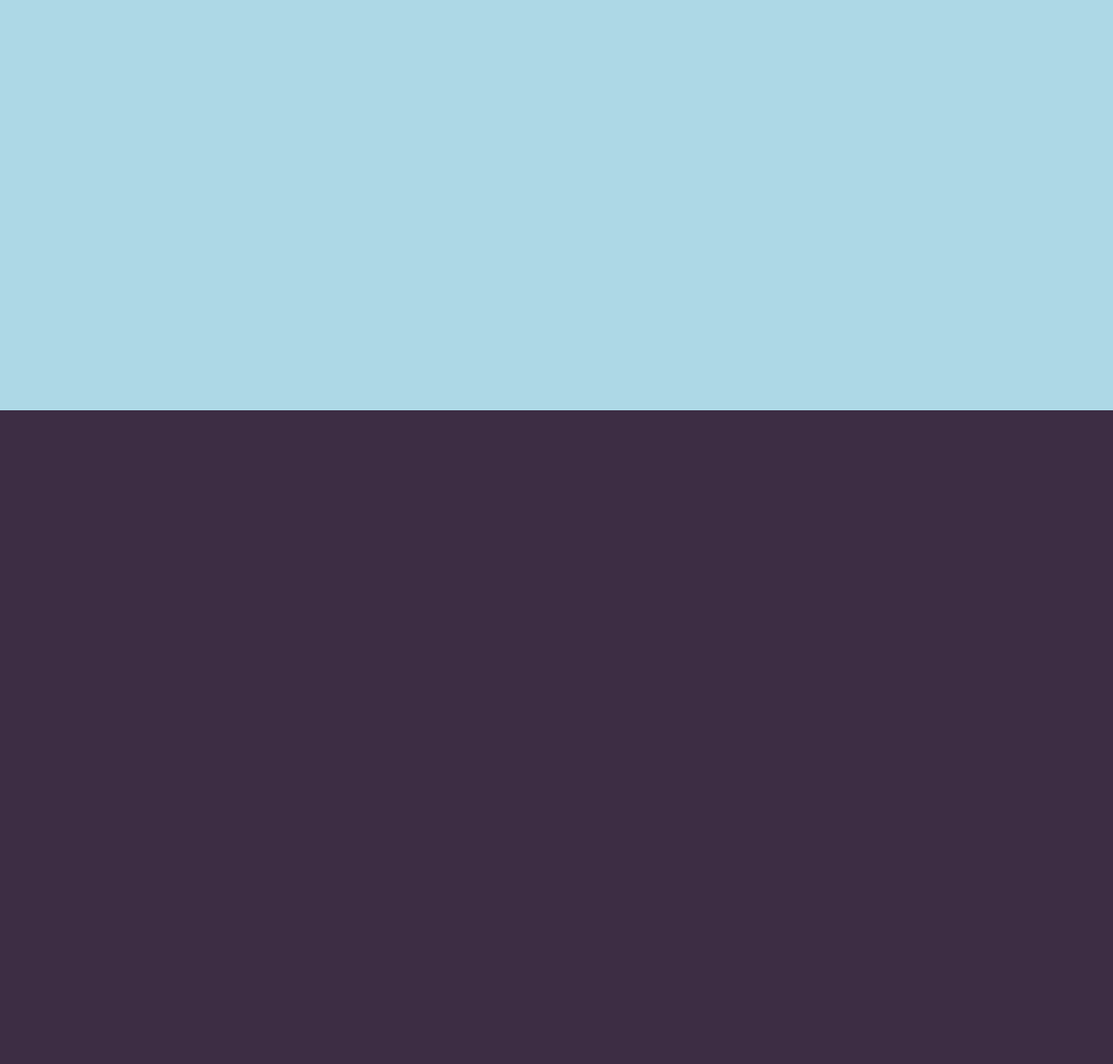
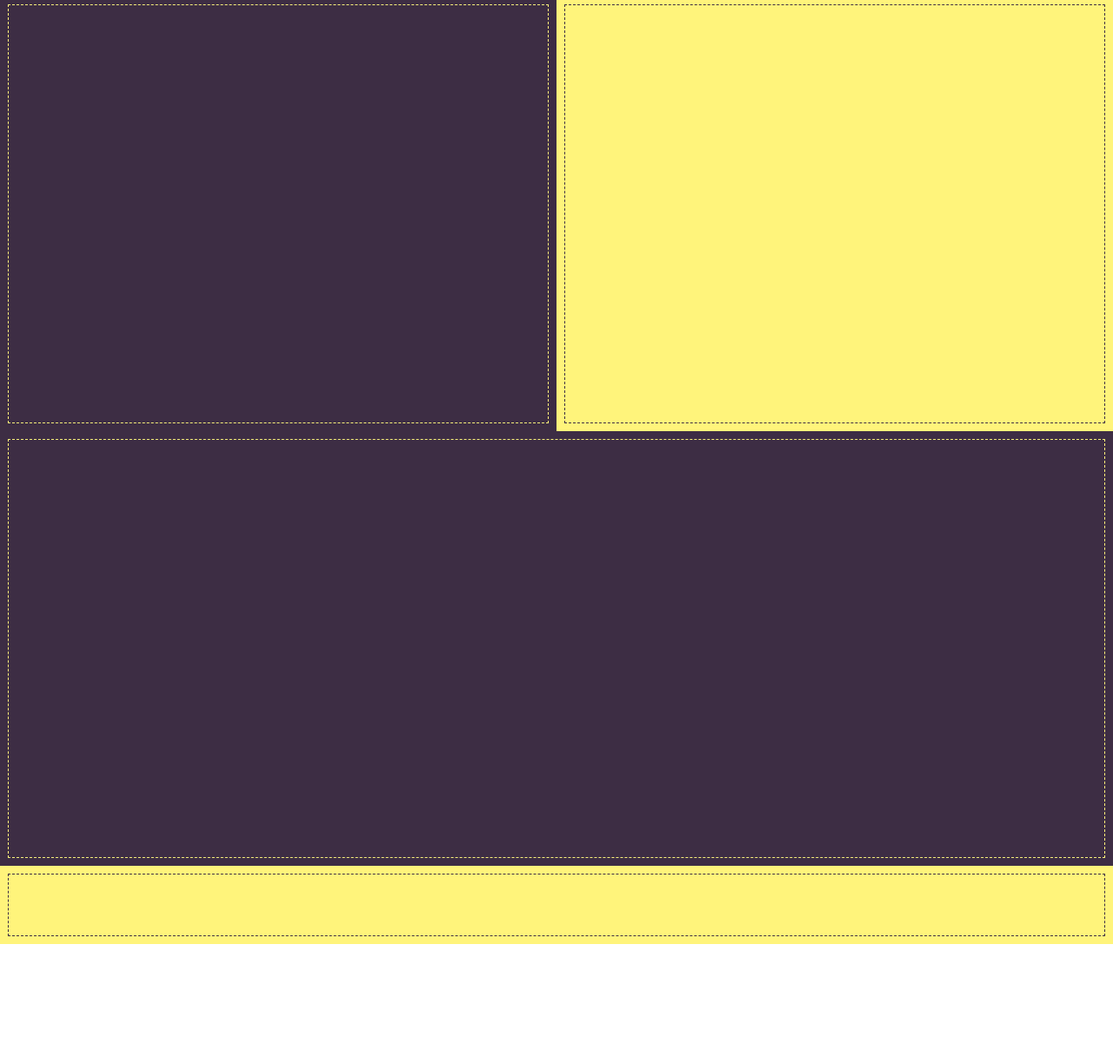
Before and after one commit to OllyBee81/UX_UI_HW_17, a plain HTML site: page index.html in a window 1280 px wide. Shown: the part 109-1333 px from the top of the page at 87% size. After the commit the page ends 1195 px from the top, so only its background shows below. Drawn offline with Linux system fonts and the light colour scheme.

Commit message:
Updated a few files

```diff
--- a/css/index.css
+++ b/css/index.css
@@ -10,6 +10,8 @@ body{
   height: auto;
   justify-content: center;
   display: flex;
+  outline: 1px dashed #FFF47B;
+    outline-offset: -10px;
 }
 
 .imageLogo {
@@ -23,6 +25,7 @@ body{
   background-color: #3D2D44;
   position: relative;
   width: 70%;
+  margin: 12px;
 
 }
  .button {
@@ -48,6 +51,8 @@ body{
 }
 
 .heroImage {
+  display:flex;
+  flex-direction: row;
   background-color: lightblue;
   height: 500px;
   width: 100%;
@@ -57,4 +62,30 @@ body{
   background-color: #3D2D44;
   height: 500px;
   width: 100%;
+  outline: 1px dashed #FFF47B;
+    outline-offset: -10px;
 }
+
+.footer {
+  height: 90px;
+  background-color: #FFF47B;
+  outline: 1px dashed #3D2D44;
+  outline-offset: -10px;
+}
+
+.box{
+  display: flex;
+  height:100%;
+  width: 50%;
+}
+.rightSide {
+  background-color: #FFF47B;
+  outline: 1px dashed #3D2D44;
+  outline-offset: -10px;
+
+}
+.leftSide {
+  background-color: #3D2D44;
+    outline: 1px dashed #FFF47B;
+    outline-offset: -10px;
+}
--- a/index.html
+++ b/index.html
@@ -14,15 +14,15 @@
   </header>
 
   <div class="content">
-    <div class="heroImage"></div>
+    <div class="heroImage">
+      <div class="leftSide box"></div>
+      <div class="rightSide box"></div>
+    </div>
+
+
     <div class="section">
-      <div></div>
-      <div> </div>
     </div>
-    <div class="section"></div>
-    <div class="section"></div>
-    <div class="contact"></div>
-  </di>
+  </div>
   <footer class="footer"></footer>
 
 
```
